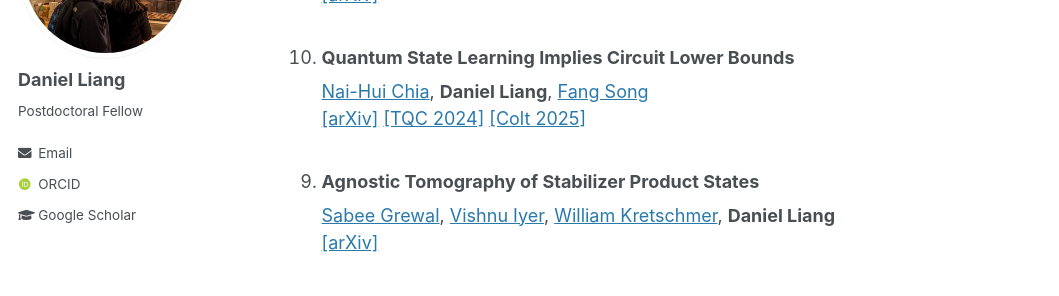
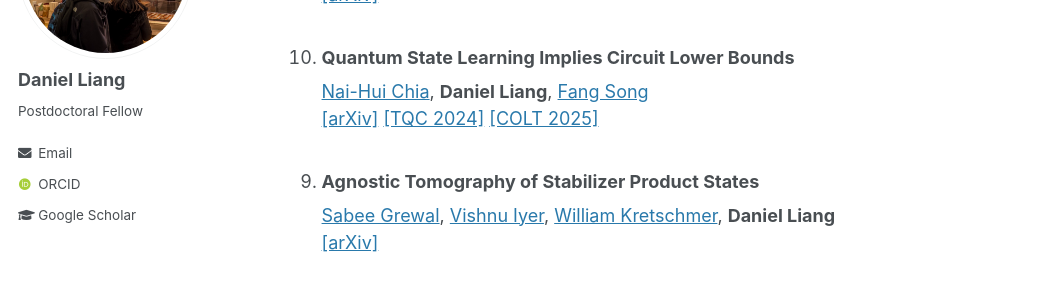
Before and after one commit to Daniel-You-Liang/Daniel-You-Liang.github.io, a Jekyll site: the page built from _pages/about.md, in a window 1280 px wide and 900 px high, scrolled down 624 px. Shown: the part 152-448 px from the top of the window, without its empty margins (0-1059 px from the left). Built offline with Jekyll 4.4.1, drawn with Linux system fonts in a browser that asks for light colours; some web fonts are replaced.

Commit message:
Capitalize

```diff
--- a/_pages/about.md
+++ b/_pages/about.md
@@ -21,7 +21,7 @@ Publications \[Author Order is Alphabetical unless specified by an asterisk (*)\
 1. ### Tolerant Testing of Stabilizer States with Mixed State Inputs
 [Vishnu Iyer](https://vishnuiyer.org/), **Daniel Liang**<br />[[arXiv]](https://arxiv.org/abs/2411.08765)
 1. ### Quantum State Learning Implies Circuit Lower Bounds
-[Nai-Hui Chia](https://sites.google.com/view/naihuichia),  **Daniel Liang**, [Fang Song](https://fangsong.info/)<br />[[arXiv]](https://arxiv.org/abs/2405.10242) [[TQC 2024]](https://www.youtube.com/watch?v=HMrqT0Svfzs) [[Colt 2025]](https://learningtheory.org/colt2025/)
+[Nai-Hui Chia](https://sites.google.com/view/naihuichia),  **Daniel Liang**, [Fang Song](https://fangsong.info/)<br />[[arXiv]](https://arxiv.org/abs/2405.10242) [[TQC 2024]](https://www.youtube.com/watch?v=HMrqT0Svfzs) [[COLT 2025]](https://learningtheory.org/colt2025/)
 1. ### Agnostic Tomography of Stabilizer Product States
 [Sabee Grewal](https://sabeegrewal.com/), [Vishnu Iyer](https://vishnuiyer.org/), [William Kretschmer](https://wkretschmer.github.io/), **Daniel Liang**<br />[[arXiv]](https://arxiv.org/abs/2404.03813)
 1. ### Pseudoentanglement Ain't Cheap
```
